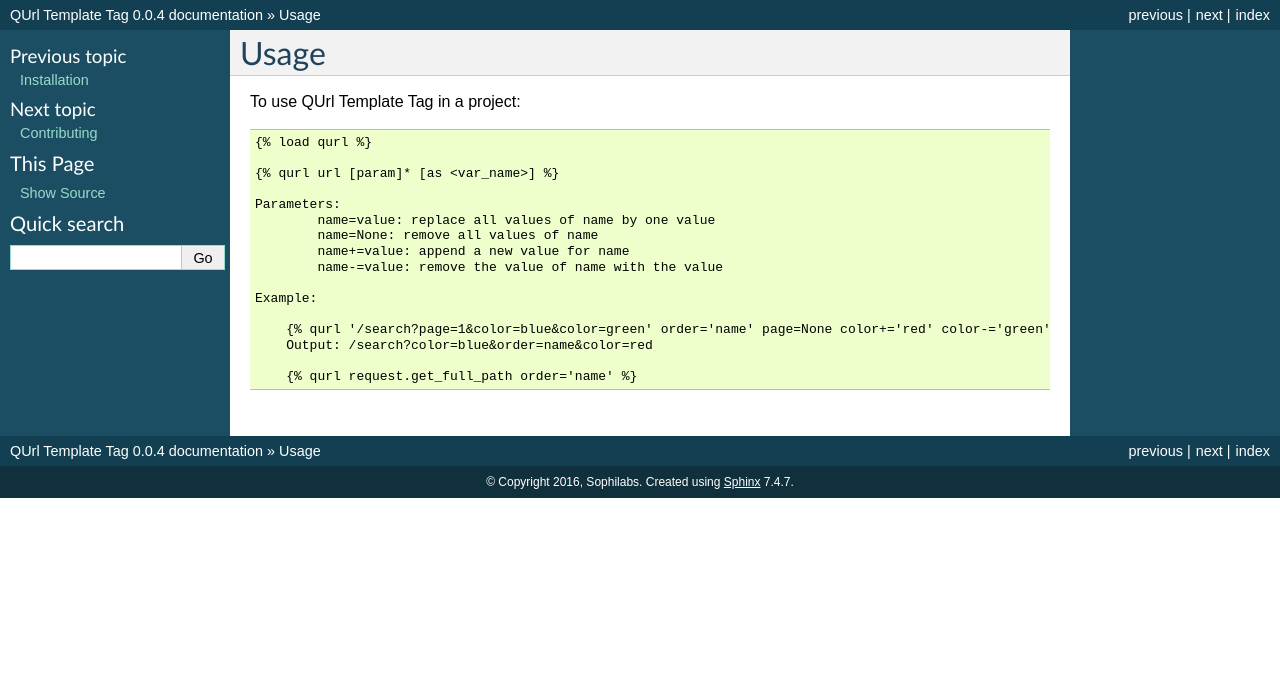
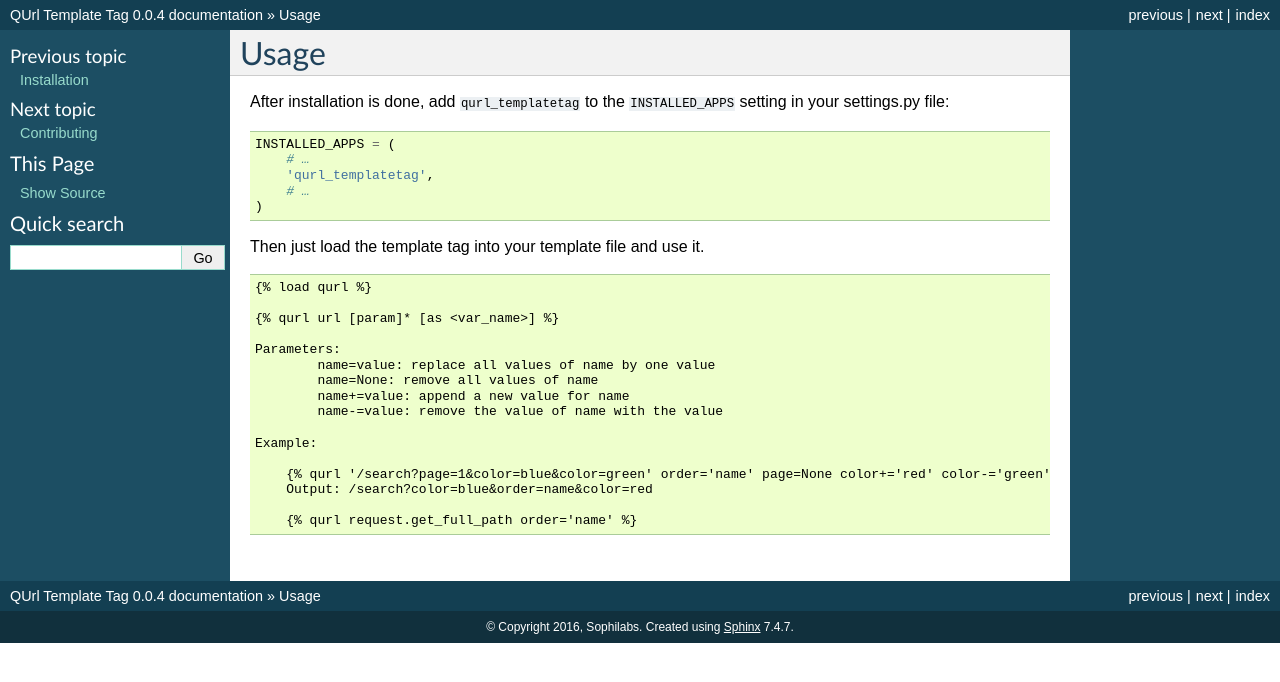
Before and after one commit to sophilabs/django-qurl-templatetag, a Sphinx documentation site: the page built from docs/usage.rst, in a window 1280 px wide. Shown: the top 682 px of the page. Built offline with Sphinx 7.4.7, drawn with Linux system fonts in a browser that asks for light colours; pages that are not in the unit, such as notebooks, are missing from menus.

Commit message:
Update docs

```diff
--- a/docs/usage.rst
+++ b/docs/usage.rst
@@ -2,7 +2,18 @@
 Usage
 =====
 
-To use QUrl Template Tag in a project:
+After installation is done, add ``qurl_templatetag`` to the ``INSTALLED_APPS`` setting in your settings.py file:
+
+.. code-block::
+
+    INSTALLED_APPS = (
+        # …
+        'qurl_templatetag',
+        # …
+    )
+
+
+Then just load the template tag into your template file and use it.
 
 .. code-block::
 
```
Also changed, not shown: docs/readme.rst (+28 -1 lines).
